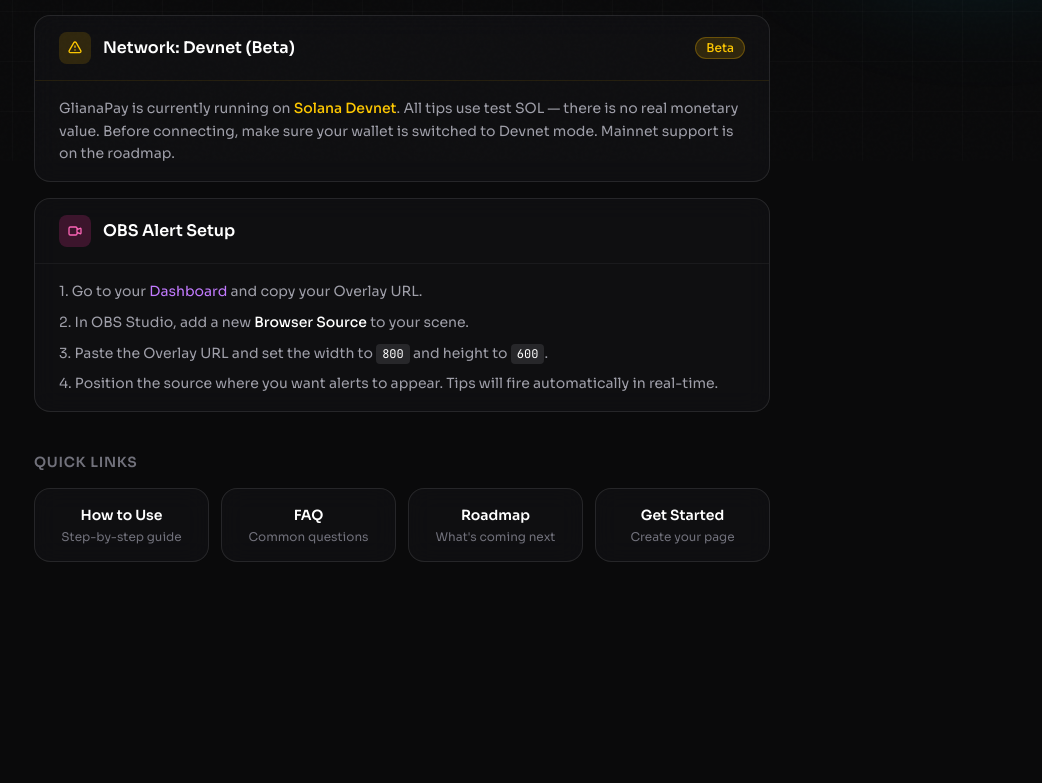
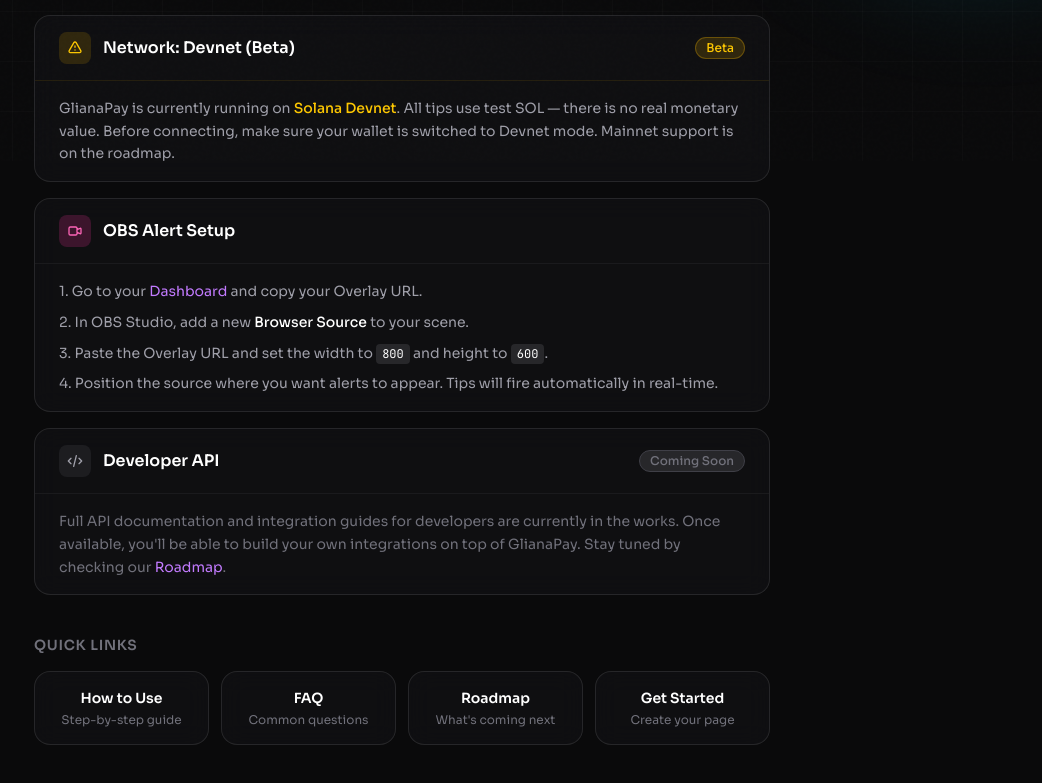
Before and after one commit to Gliana-Labs/gliana-pay-web, a SvelteKit app: page /docs in a window 1280 px wide. Shown: the part 639-1422 px from the top of the page, without its empty margins (238-1280 px from the left). Before the commit the page ends 1289 px from the top, so only its background shows below. Built offline with nearby package versions, Linux system fonts and the light colour scheme.

Commit message:
fix: move coin support to phase 3, reorder nav, add dev docs coming soon

```diff
--- a/src/routes/+page.svelte
+++ b/src/routes/+page.svelte
@@ -107,14 +107,14 @@
           >Docs</a
         >
         <a
+          href="/roadmap"
+          class="text-sm font-medium text-zinc-400 hover:text-white transition-colors"
+          >Roadmap</a
+        >
+        <a
           href="/faq"
           class="text-sm font-medium text-zinc-400 hover:text-white transition-colors"
           >FAQ</a
-        >
-        <a
-          href="/roadmap"
-          class="text-sm font-medium text-zinc-400 hover:text-white transition-colors"
-          >Roadmap</a
         >
       </nav>
 
--- a/src/routes/docs/+page.svelte
+++ b/src/routes/docs/+page.svelte
@@ -264,6 +264,43 @@
           </p>
         </div>
       </div>
+
+      <!-- Developer API Docs -->
+      <div
+        class="glass-card rounded-2xl border border-zinc-700/50 overflow-hidden mt-4"
+      >
+        <div class="px-6 py-4 border-b border-white/5 flex items-center gap-3">
+          <div
+            class="w-8 h-8 rounded-lg bg-zinc-700/30 flex items-center justify-center text-zinc-400"
+          >
+            <svg
+              class="w-4 h-4"
+              fill="none"
+              stroke="currentColor"
+              viewBox="0 0 24 24"
+              ><path
+                stroke-linecap="round"
+                stroke-linejoin="round"
+                stroke-width="2"
+                d="M10 20l4-16m4 4l4 4-4 4M6 16l-4-4 4-4"
+              /></svg
+            >
+          </div>
+          <h2 class="font-semibold text-base">Developer API</h2>
+          <span
+            class="ml-auto px-2.5 py-0.5 bg-zinc-800 border border-zinc-700 rounded-full text-xs font-medium text-zinc-500"
+            >Coming Soon</span
+          >
+        </div>
+        <div class="px-6 py-4 text-sm text-zinc-500 leading-relaxed">
+          Full API documentation and integration guides for developers are
+          currently in the works. Once available, you'll be able to build your
+          own integrations on top of GlianaPay. Stay tuned by checking our <a
+            href="/roadmap"
+            class="text-purple-400 hover:underline">Roadmap</a
+          >.
+        </div>
+      </div>
     </div>
 
     <!-- Quick Links -->
--- a/src/routes/roadmap/+page.svelte
+++ b/src/routes/roadmap/+page.svelte
@@ -179,7 +179,7 @@
                     </div>
                     <div class="px-6 py-4">
                         <div class="grid sm:grid-cols-2 gap-2">
-                            {#each ["Solana Mainnet launch (real SOL)", "USDC stablecoin tipping support", "Expanded wallet compatibility", "Alert customization (colors, fonts, animation styles)", "Custom media upload for alerts (GIF/image)", "Improved dashboard analytics", "Mobile-optimized tip page experience"] as item}
+                            {#each ["Solana Mainnet launch (real SOL)", "Alert customization (colors, fonts, animation styles)", "Custom media upload for alerts (GIF/image)", "Improved dashboard analytics", "Mobile-optimized tip page experience"] as item}
                                 <div
                                     class="flex items-start gap-2 text-sm text-zinc-400"
                                 >
@@ -277,7 +277,7 @@
                     </div>
                     <div class="px-6 py-4">
                         <div class="grid sm:grid-cols-2 gap-2">
-                            {#each ["Monthly on-chain subscriptions (recurring tips)", "Twitch / YouTube OAuth login", "Creator marketplace (sell digital goods)", "Multi-streamer event tipping (charity streams)", "Mobile app (iOS & Android)", "Public API & developer docs"] as item}
+                            {#each ["Monthly on-chain subscriptions (recurring tips)", "Twitch / YouTube OAuth login", "USDC stablecoin tipping support", "Expanded wallet compatibility", "Creator marketplace (sell digital goods)", "Multi-streamer event tipping (charity streams)", "Mobile app (iOS & Android)", "Public API & developer docs"] as item}
                                 <div
                                     class="flex items-start gap-2 text-sm text-zinc-400"
                                 >
```
